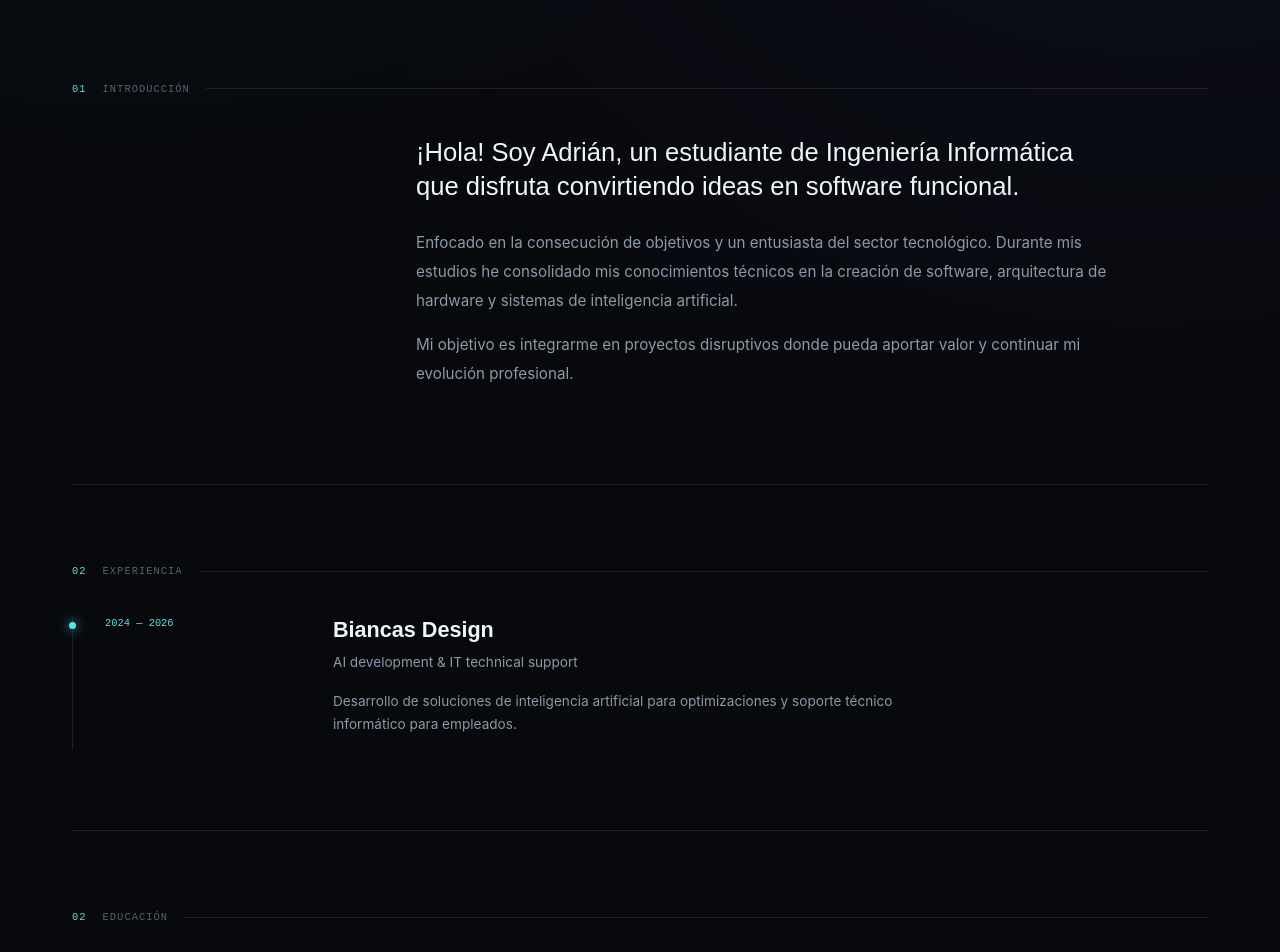
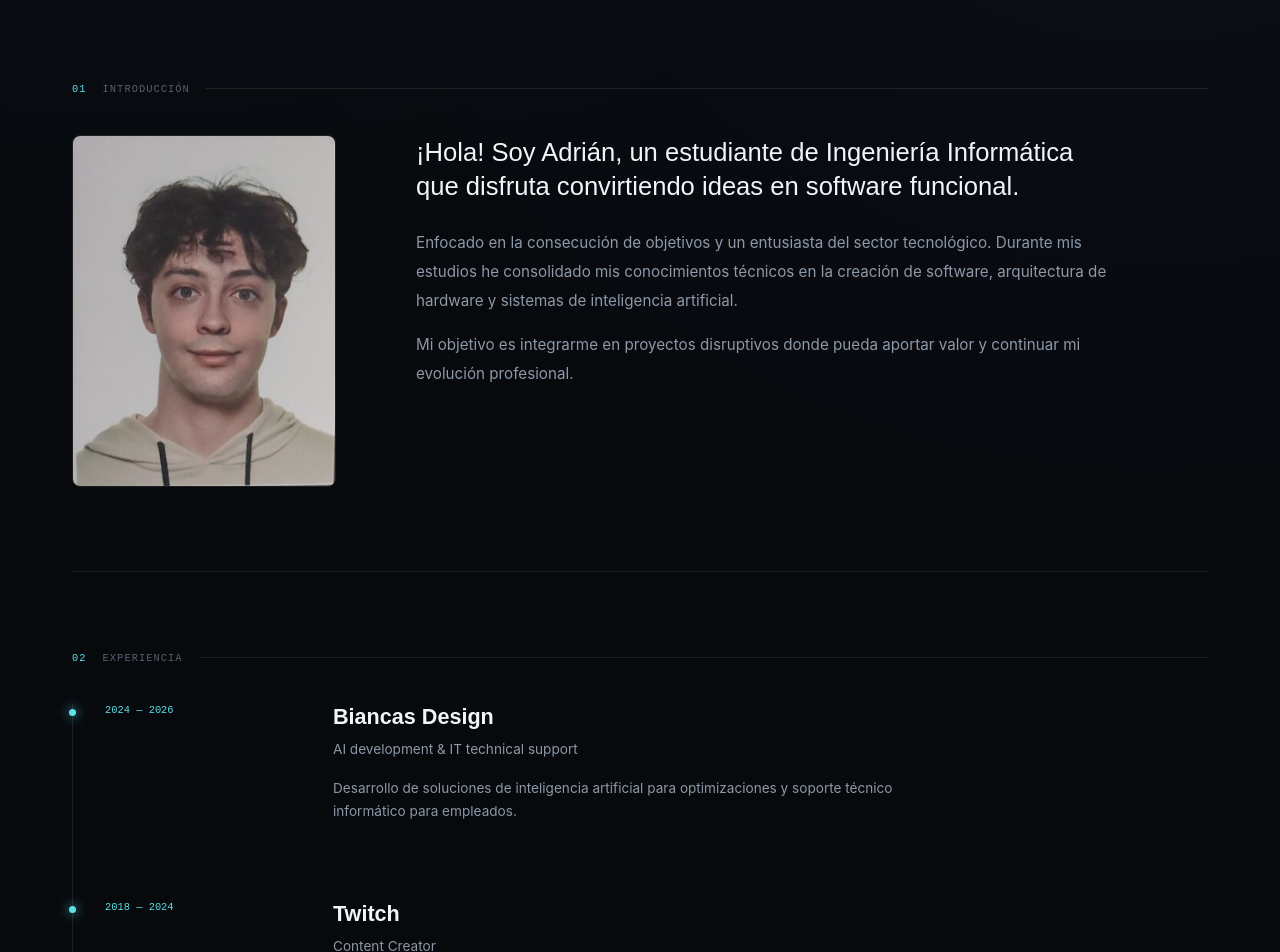
Before and after one commit to Manmaru68/manmaru68.github.io, a React app in the folder portfolio/: page /#/about in a window 1280 px wide. Shown: the part 780-1732 px from the top of the page. Built offline with nearby package versions, Linux system fonts and the light colour scheme; the HTML template or start-up script is replaced by a standard one.

Commit message:
update photos broken

```diff
--- a/portfolio/src/App.css
+++ b/portfolio/src/App.css
@@ -997,16 +997,16 @@ button {
   gap: 5rem;
 }
 
-.about-number {
-  font-family: "Space Grotesk", sans-serif;
-
-  font-size: 9rem;
-
-  line-height: 0.8;
-
-  color: rgba(92,225,230,0.12);
-
-  letter-spacing: -0.1em;
+.about-photo img {
+  width: 100%;
+  aspect-ratio: 3 / 4;
+
+  object-fit: cover;
+
+  border: 1px solid var(--border);
+  border-radius: 8px;
+
+  filter: grayscale(15%);
 }
 
 .about-text {
@@ -1763,8 +1763,9 @@ button {
     gap: 2rem;
   }
 
-  .about-number {
-    display: none;
+  .about-photo img {
+    max-width: 280px;
+    margin: 0 auto;
   }
 
   .timeline-item {
--- a/portfolio/src/data/projects.js
+++ b/portfolio/src/data/projects.js
@@ -19,9 +19,9 @@ export const PROJECTS = [
     tags: ["Python", "OpenCV", "TensorFlow", "PyQt5"],
     repo: "https://github.com/Manmaru68/GeoguessrAI",
     gallery: [
-    "../public/images/geoguessrAI/orb.png",
-    "../public/images/geoguessrAI/gradcam.png",
-    "../public/images/geoguessrAI/Game.png",
+    `${import.meta.env.BASE_URL}images/GeoguessrAI/orb.PNG`,
+    `${import.meta.env.BASE_URL}images/GeoguessrAI/gradcam.PNG`,
+    `${import.meta.env.BASE_URL}images/GeoguessrAI/Game.PNG`,
     ],
 
     details: [
@@ -99,10 +99,10 @@ export const PROJECTS = [
     repo: "https://github.com/Manmaru68/TentaCar",
 
     gallery: [
-      "../public/images/tentaCar/Tentacar.jpeg",
-      "../public/images/tentaCar/Bug2Algo.gif",
-      "../public/images/tentaCar/pinza.gif",
-      "../public/images/tentaCar/coger_objeto.gif",
+      `${import.meta.env.BASE_URL}images/TentaCar/Tentacar.jpeg`,
+      `${import.meta.env.BASE_URL}images/TentaCar/Bug2Algo.gif`,
+      `${import.meta.env.BASE_URL}images/TentaCar/pinza.gif`,
+      `${import.meta.env.BASE_URL}images/TentaCar/coger_objeto.gif`,
     ],
 
     details: [
@@ -503,8 +503,8 @@ export const PROJECTS = [
     ],
     repo: "https://github.com/Manmaru68/F1_2D",
     gallery: [
-      "../public/images/f1_2d/1.png",
-      "../public/images/f1_2d/2.png",
+      `${import.meta.env.BASE_URL}images/f1_2d/1.PNG`,
+      `${import.meta.env.BASE_URL}images/f1_2d/2.PNG`,
     ],
 
   },
--- a/portfolio/src/i18n.jsx
+++ b/portfolio/src/i18n.jsx
@@ -35,6 +35,7 @@ export const translations = {
       subtitle:
         "Experiencia en desarrollo de software y resolución de problemas complejos, junto con una sólida base en algoritmos, estructuras de datos e inteligencia artificial. Conocimientos que me permiten analizar retos técnicos, plantear soluciones eficientes y desarrollar software robusto y escalable. Mis habilidades de comunicación y colaboración me permiten integrarme eficazmente en equipos de trabajo y contribuir a la consecución de objetivos comunes. Capaz de adaptar conceptos técnicos y explicarlos de forma clara y comprensible según el perfil de la audiencia, facilitando así la coordinación y el intercambio de ideas entre personas con diferentes niveles de conocimiento técnico.",
       introLabel: "INTRODUCCIÓN",
+      foto: "Foto de Adrián",
       largeText:
         "¡Hola! Soy Adrián, un estudiante de Ingeniería Informática que disfruta convirtiendo ideas en software funcional.",
       text1:
@@ -44,8 +45,13 @@ export const translations = {
       experienceLabel: "EXPERIENCIA",
       experience: "Experiencia",
       companies: [
-        { name: "Biancas Design", position: "AI development & IT technical support", duration: "2024 — 2026",
+        {
+          name: "Biancas Design", position: "AI development & IT technical support", duration: "2024 — 2026",
           description: "Desarrollo de soluciones de inteligencia artificial para optimizaciones y soporte técnico informático para empleados."
+        },
+        {
+          name: "Twitch", position: "Content Creator", duration: "2018 — 2024",
+          description: "Creación de contenido para la plataforma de streaming Twitch."
         },
       ],
       educationLabel: "EDUCACIÓN",
@@ -142,6 +148,7 @@ export const translations = {
       subtitle:
         "Experiència en el desenvolupament de programari i en la resolució de problemes complexos en el dia a dia d'un empleat. Sòlida formació en algorismes, estructures de dades i intel·ligència artificial. Les meves habilitats de comunicació i col·laboració em converteixen en un membre valuós de l'equip, capaç de traduir conceptes tècnics a diferents tipus d'audiència.",
       introLabel: "INTRODUCCIÓ",
+      foto: "Foto d'Adrián",
       largeText:
         "Hola! Soc l'Adrián, un estudiant d'Enginyeria Informàtica que gaudeix convertint idees en programari funcional.",
       text1:
@@ -151,8 +158,13 @@ export const translations = {
       experienceLabel: "EXPERIÈNCIA",
       experience: "Experiència",
       companies: [
-        { name: "Biancas Design", position: "AI development & IT technical support", duration: "2024 — 2026",
+        {
+          name: "Biancas Design", position: "AI development & IT technical support", duration: "2024 — 2026",
           description: "Desenvolupament de solucions de intel·ligència artificial per a optimitzacions i suport tècnic informàtic per a empleats."
+        },
+        {
+          name: "Twitch", position: "Content Creator", duration: "2018 — 2024",
+          description: "Creació de contingut per a la plataforma de transmissió en directe Twitch."
         },
       ],
       educationLabel: "EDUCACIÓ",
@@ -249,6 +261,7 @@ export const translations = {
       subtitle:
         "Experience in software development and solving complex problems, applying a practical approach focused on finding efficient solutions in my day-to-day professional work. In addition, I have a solid background in algorithms, data structures, and artificial intelligence—knowledge that enables me to tackle various technical challenges and develop robust, scalable solutions. My communication and collaboration skills allow me to integrate effectively into work teams and contribute to the achievement of common goals. I am able to adapt technical concepts and explain them clearly and comprehensibly based on the audience’s background, thereby facilitating coordination and the exchange of ideas among people with varying levels of technical knowledge.",
       introLabel: "INTRODUCTION",
+      foto: "Photo of Adrián",
       largeText:
         "Hi! I'm Adrián, a computer engineering student who enjoys turning ideas into working software.",
       text1:
@@ -258,9 +271,14 @@ export const translations = {
       experienceLabel: "EXPERIENCE",
       experience: "Experience",
       companies: [
-        { name: "Biancas Design", position: "AI development & IT technical support", duration: "2024 — 2026",
+        {
+          name: "Biancas Design", position: "AI development & IT technical support", duration: "2024 — 2026",
           description: "Development of artificial intelligence solutions for companyoptimizations and technical support for employees."
         },
+        {
+          name: "Twitch", position: "Content Creator", duration: "2018 — 2024",
+          description: "Content creation for the live streaming platform Twitch."
+        }
       ],
       educationLabel: "EDUCATION",
       education: "Education",
--- a/portfolio/src/pages/About.jsx
+++ b/portfolio/src/pages/About.jsx
@@ -1,4 +1,6 @@
 import { useLanguage } from "../i18n";
+
+const PROFILE_PHOTO = `${import.meta.env.BASE_URL}images/perfil/adrian.jpg`;
 
 export default function About() {
   const { t } = useLanguage();
@@ -27,7 +29,9 @@ export default function About() {
 
         <div className="about-grid">
 
-          <div className="about-number"></div>
+          <div className="about-photo">
+            <img src={PROFILE_PHOTO} alt={t.about.foto.alt} />
+          </div>
 
           <div className="about-text">
             <p className="large-text">{t.about.largeText}</p>
```
Also changed, not shown: portfolio/public/images/perfil/adrian.jpg (added).
